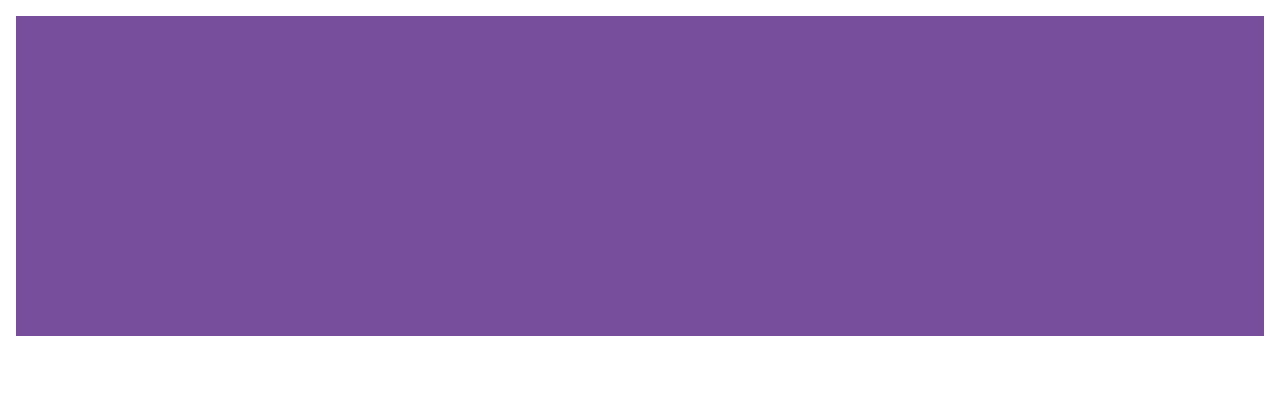
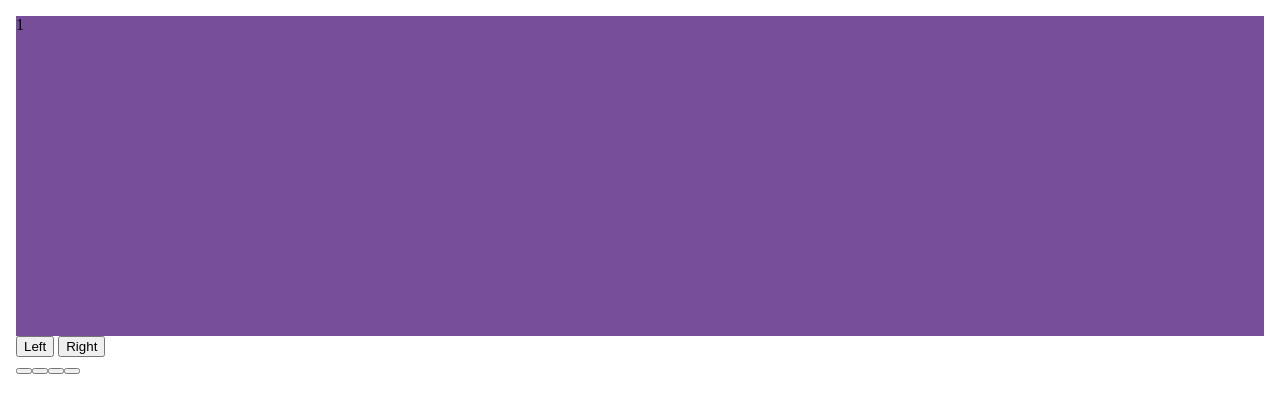
Before and after one commit to Vasya1988/slider, a plain HTML site: page index.html in a window 1280 px wide. Drawn offline with Linux system fonts and the light colour scheme.

Commit message:
create button ui

```diff
--- a/test-slide/testSlide.js
+++ b/test-slide/testSlide.js
@@ -3,7 +3,14 @@ const classStyle = {
     containerClass: 'container',
     lineSlide: 'lineSlide',
     slide: 'slide',
-    slideImage: 'image'
+    slideImage: 'image',
+    buttons: 'navButtons',
+    button: 'button',
+    buttonRight: 'data-button="right"',
+    buttonLeft: 'data-button="left"',
+    navDots: 'navDots',
+    dot: 'dot',
+    dotActive: 'dotActive'
 }
 class TestSlide {
     constructor(element, option = {}, amountBanners) {
@@ -43,6 +50,25 @@ class TestSlide {
         // Добавляем разметку сладера на страницу
         this.container.insertAdjacentElement('afterbegin', container());
 
+        this.container.innerHTML = `
+            <div class=${classStyle.containerClass}>
+                <div class=${classStyle.buttons} >
+                    <button
+                        class=${classStyle.button}
+                        ${classStyle.buttonLeft}
+                    >Left</button>
+                    <button
+                        class=${classStyle.button}
+                        ${classStyle.buttonRight}
+                    >Right</button>
+                </div>
+
+                <div class=${classStyle.navDots} >
+
+                </div>
+            </div>
+        `
+
         // Добавляем классы и линию слайдера
         const slideLine = this.container
             .querySelector(`.${classStyle.containerClass}`)
@@ -56,7 +82,10 @@ class TestSlide {
             `
         }
 
+        this.dotsNode = this.container.querySelector(`.${classStyle.navDots}`);
 
+        this.dotsNode.innerHTML = Array.from(slideLine.children).map((item, index) =>
+        `<button class="${classStyle.dot} ${checkActiveDot(item, index, this.currentSlide)}" ></button>`).join('')
 
     }
 
@@ -75,9 +104,10 @@ class TestSlide {
         Array
             .from(this.container
             .querySelector(`.${classStyle.lineSlide}`).children)
-            .map((slide) => {
+            .map((slide, index) => {
                 slide.style.width = `${this.sizeSlider + this.settings.margin}px`
                 slide.style.marginRight = `${this.settings.margin}px`
+                slide.innerHTML = index + 1
             })
 
         // Переменная для замедления оттягивания последнего слайда
@@ -122,6 +152,10 @@ class TestSlide {
         this.x = -this.currentSlide * this.sizeSlider
         this.setStylePosition(this.x)
         this.setStyleTransition()
+
+        Array.from(this.dotsNode.children).map((i, index)=> {
+            checkActiveDot(i, index, this.currentSlide)
+        })
     }
 
     dragging(evt) {
@@ -180,7 +214,7 @@ class TestSlide {
     }
 }
 
-// Helpers
+// ---------------------- Helpers
 const container = () => {
     const createContainer = document.createElement('div');
     createContainer.setAttribute('id', classStyle.containerId);
@@ -189,7 +223,7 @@ const container = () => {
     return createContainer
 }
 
-// Создаем линиюс слайдера
+// Создаем линию слайдера
 const lineSlide = () => {
     const line = document.createElement('div');
     line.classList.add(classStyle.lineSlide)
@@ -207,7 +241,7 @@ const slide = () => {
     return slide
 }
 
-// Случаынй цвет для теста Random color for a test
+// Случайный цвет для теста Random color for a test
 const randomColor = () => {
     let color = [];
     for (i = 0; i < 3; i++) color.push(Math.floor(Math.random() * 255));
@@ -223,3 +257,9 @@ const boundingEvent = (func, time = 100) => {
         timer = setTimeout(func, time)
     }
 }
+
+const checkActiveDot = (prop, index, slide) => {
+    return index === slide
+        ? prop.classList.add(classStyle.dotActive)
+        : prop.classList.remove(classStyle.dotActive)
+}
--- a/test-slide/testSlide.sass
+++ b/test-slide/testSlide.sass
@@ -10,3 +10,6 @@
             width: 100%
             height: 20rem
             min-height: 1px
+    .dot
+    .dotActive
+        background-color: red
```
Also changed, not shown: test-slide/testSlide.css, 1 other file.
